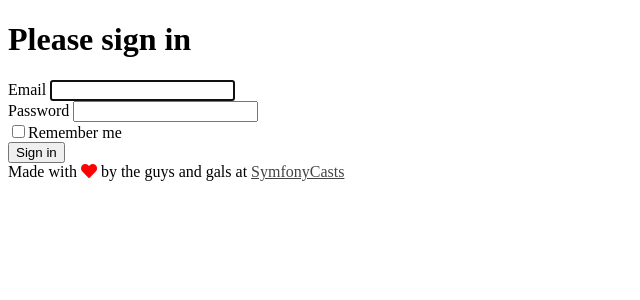
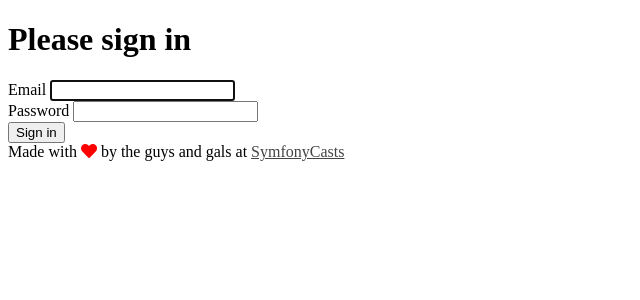
Before and after one commit to pronto609/security5, a Symfony app: template templates/security/login.html.twig in a window 1280 px wide. Shown: the part 136-436 px from the top of the page, without its empty margins (0-640 px from the left). Run offline with Twig, Linux system fonts and the light colour scheme; the template is opened without the code that fills it, so the values that code supplies are empty; some libraries are stand-ins or nearby versions.

Commit message:
remember me automatically, add possibility to logout remember token if you change password

```diff
--- a/src/Security/LoginFormAuthenticator.php
+++ b/src/Security/LoginFormAuthenticator.php
@@ -56,7 +56,7 @@ class LoginFormAuthenticator extends AbstractAuthenticator
                     'authenticate',
                     $request->request->get('_csrf_token')
                 ),
-                new RememberMeBadge()
+                (new RememberMeBadge())->enable()
             ]
         );
     }
--- a/templates/security/login.html.twig
+++ b/templates/security/login.html.twig
@@ -22,12 +22,6 @@
                         <input type="password" name="password" id="inputPassword" class="form-control" required>
                     </div>
 
-                    <div class="form-check mb-3">
-                        <label>
-                            <input type="checkbox" name="_remember_me" class="form-check-input">Remember me
-                        </label>
-                    </div>
-
                     <input type="hidden" name="_csrf_token"
                            value="{{ csrf_token('authenticate') }}"
                     >
```
Also changed, not shown: 1 other file.
